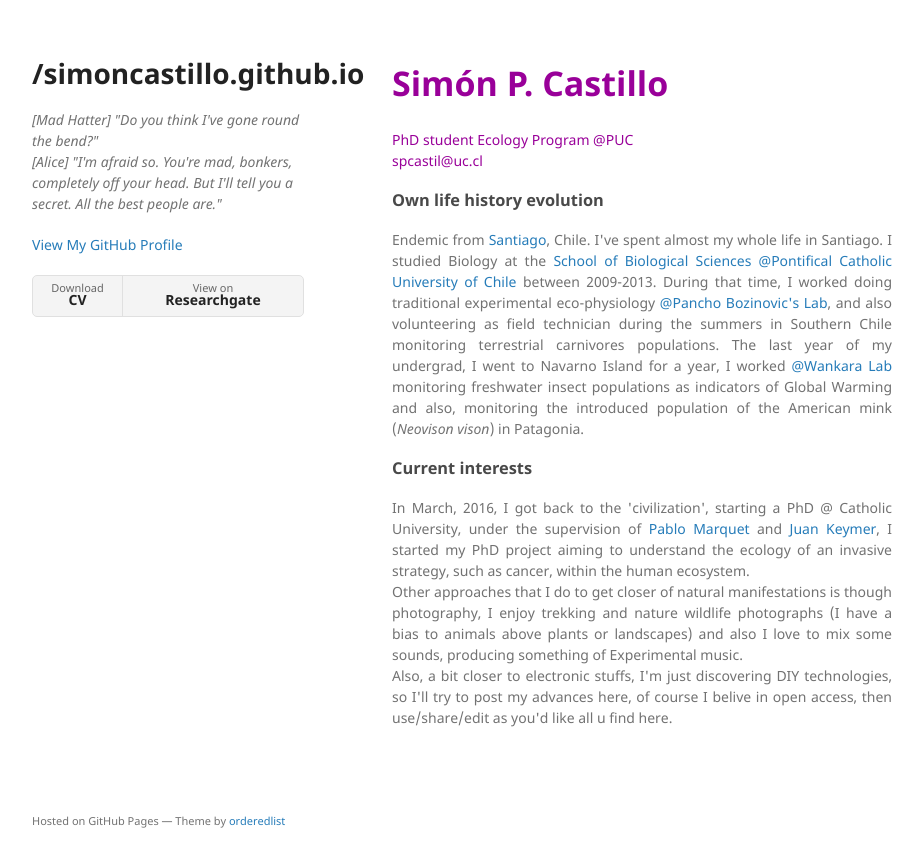
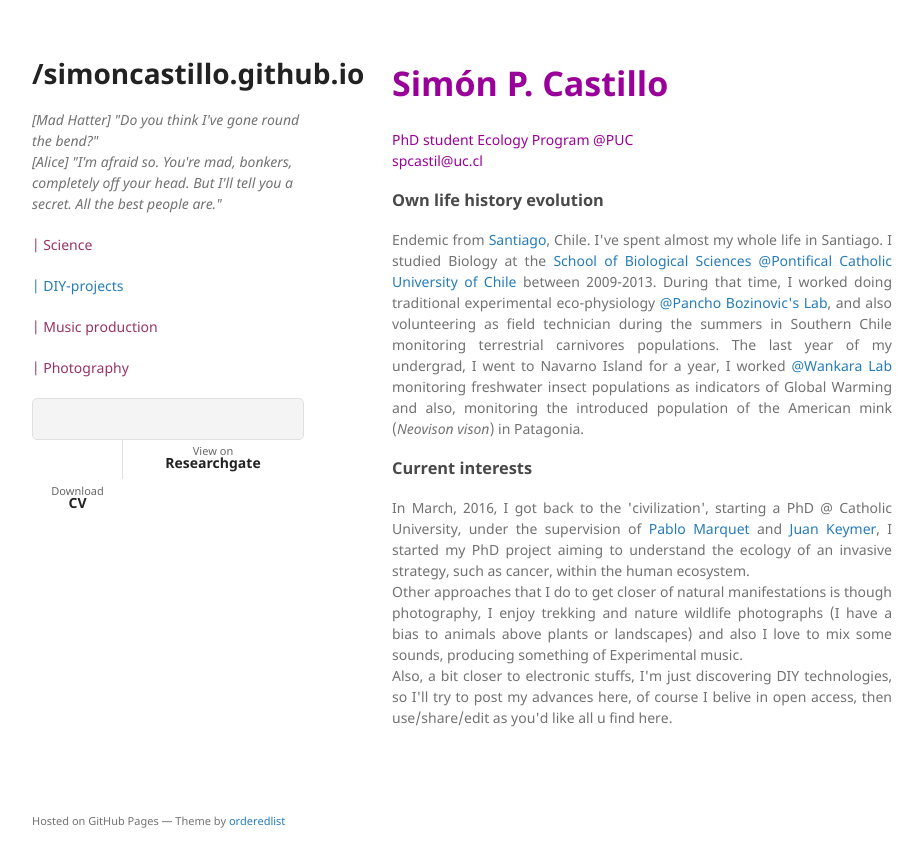
Before and after one commit to SimonCastillo/simoncastillo.github.io, a Jekyll site: the page built from index.md, in a window 1280 px wide. Shown: the top 867 px of the page, without its empty margins (178-1101 px from the left). Built offline with Jekyll 4.4.1, drawn with Linux system fonts in a browser that asks for light colours; our own code applies the rules of GitHub Pages for plain Markdown files.

Commit message:
Update default.html

```diff
--- a/_layouts/default.html
+++ b/_layouts/default.html
@@ -31,7 +31,10 @@
         {% endif %}
 
         {% if site.github.is_user_page %}
-          <p class="view"><a href="{{ site.github.owner_url }}">View My GitHub Profile</a></p>
+           <p class="view"; style="color:#993366;">| Science</p>
+           <p class="view"; style="color:#993366;"><a href= "/DIY">| DIY-projects<a></p>
+           <p class="view"; style="color:#993366;">| Music production</p>
+           <p class="view"; style="color:#993366;">| Photography</p>
         {% endif %}
 
         {% if site.show_downloads %}
```
